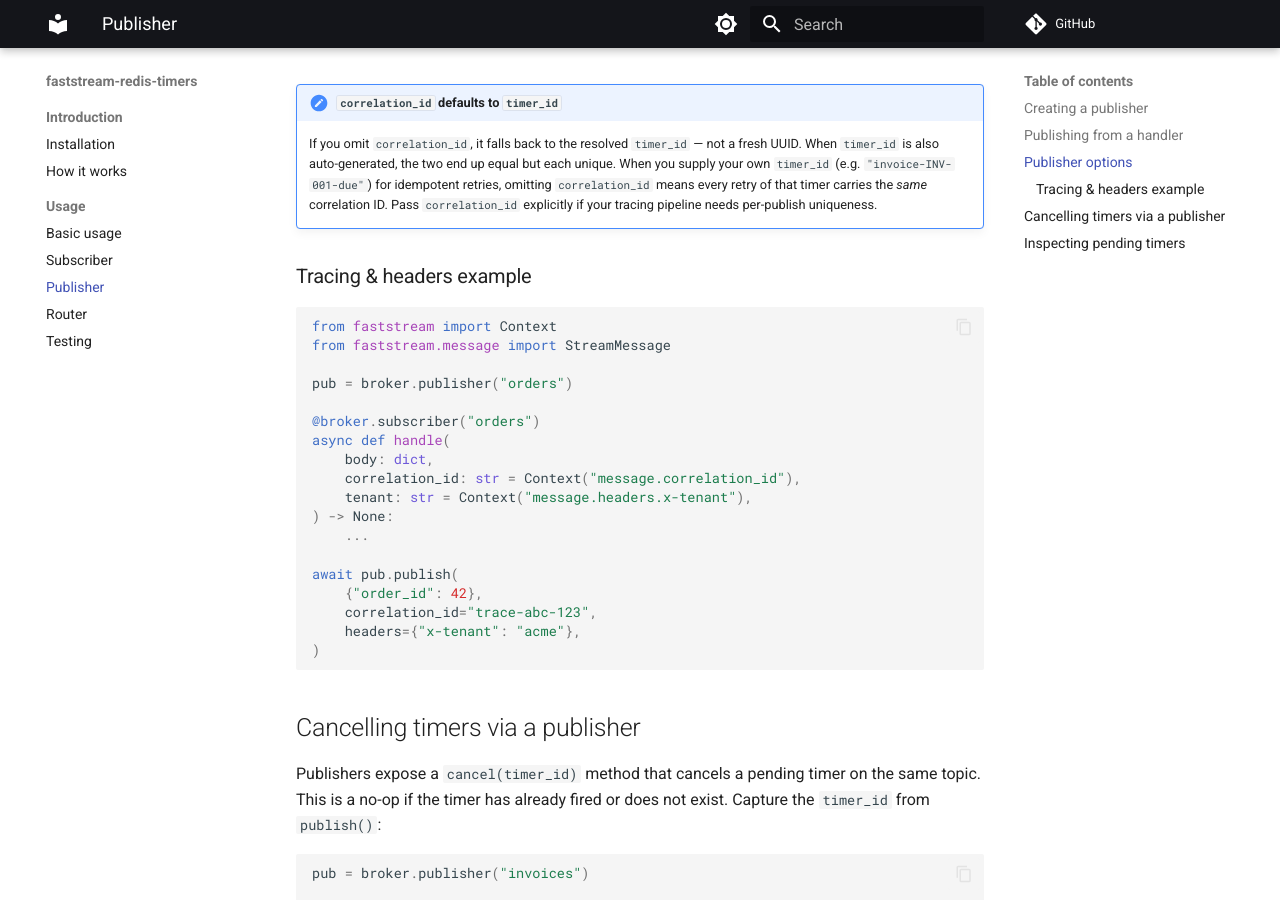
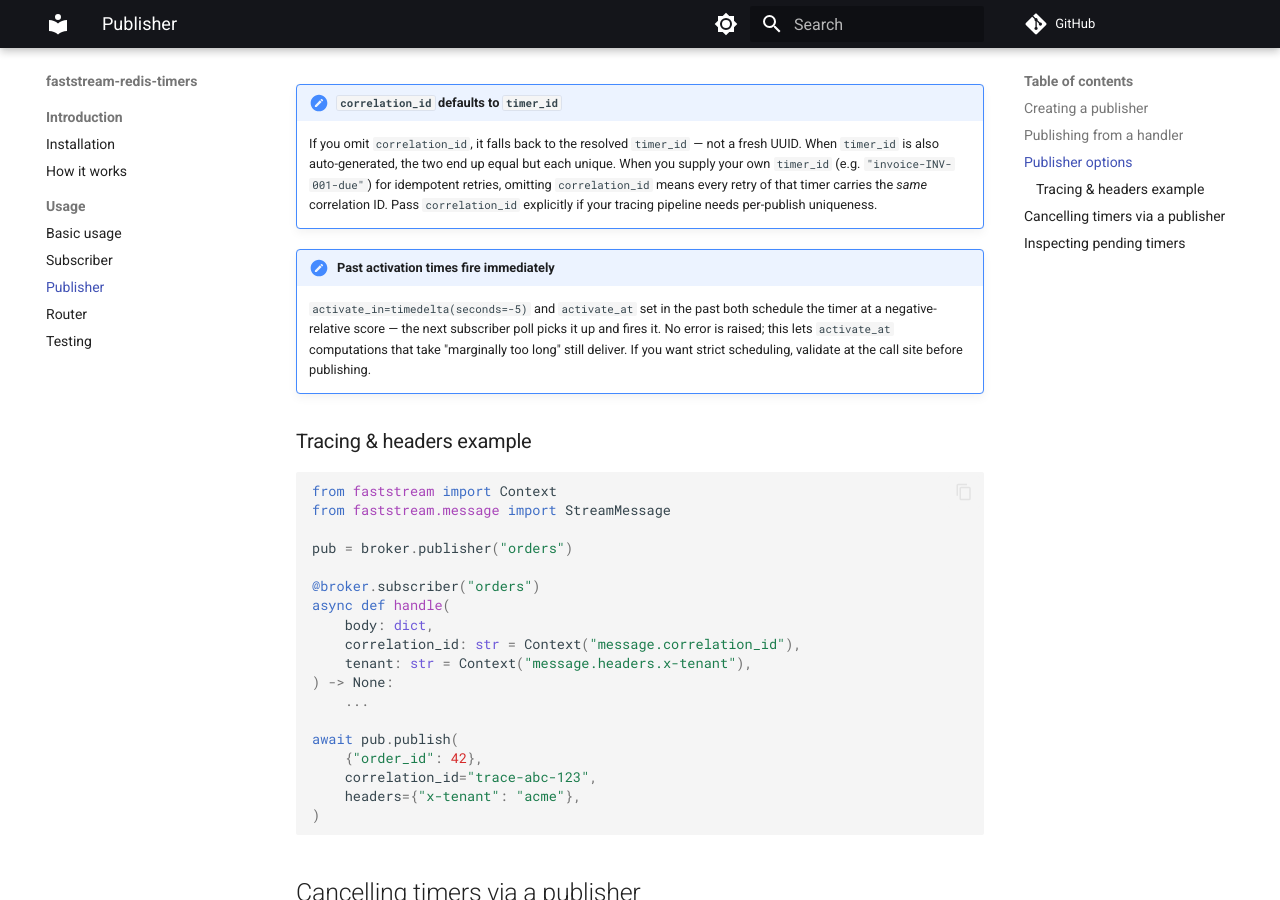
Before and after one commit to modern-python/faststream-redis-timers, an MkDocs documentation site: the page built from docs/usage/publisher.md, in a window 1280 px wide and 900 px high, scrolled down 1363 px. Built offline with MkDocs 1.6.1 and Material for MkDocs 9.7.7, drawn with Linux system fonts in a browser that asks for light colours; comment, search, counter and statistics services are not loaded.

Commit message:
Polish usage docs: client default, retry rate, back-pressure, past-activation
- basic.md: mark `client` as required for production. The previous
  `None` default suggested the broker was usable without one — it
  raises `IncorrectState` on the first operation. Point readers at
  the testing page for the no-client shape.
- subscriber.md: replace `broker = TimersBroker()` in the timer-id
  example with the prod-flavoured `Redis.from_url(...)` snippet used
  on every other page (was the only no-client example outside the
  testing docs).
- subscriber.md: extend the worst-case-latency line — `× 1.5` is the
  poll backoff alone; in-flight handlers holding the `max_concurrent`
  limiter add back-pressure on top.
- subscriber.md: document the retry-rate consequence of NACK_ON_ERROR
  + lease_ttl. A handler that always raises retries every `lease_ttl`
  seconds; default `lease_ttl=30` is also the poison-pill retry rate.
  Point at `RejectMessage` for permanent drop.
- publisher.md: mirror the basic.md "past activation fires
  immediately" note so readers who only see the publisher table know
  about it.

````diff
--- a/docs/usage/publisher.md
+++ b/docs/usage/publisher.md
@@ -57,6 +57,13 @@ The `publish()` method on a publisher accepts the parameters below and returns t
     `correlation_id` explicitly if your tracing pipeline needs per-publish
     uniqueness.
 
+!!! note "Past activation times fire immediately"
+    `activate_in=timedelta(seconds=-5)` and `activate_at` set in the past both
+    schedule the timer at a negative-relative score — the next subscriber poll
+    picks it up and fires it. No error is raised; this lets `activate_at`
+    computations that take "marginally too long" still deliver. If you want
+    strict scheduling, validate at the call site before publishing.
+
 ### Tracing & headers example
 
 ```python
````
Also changed, not shown: docs/usage/basic.md (+1 -1 lines), docs/usage/subscriber.md (+6 -2 lines).
